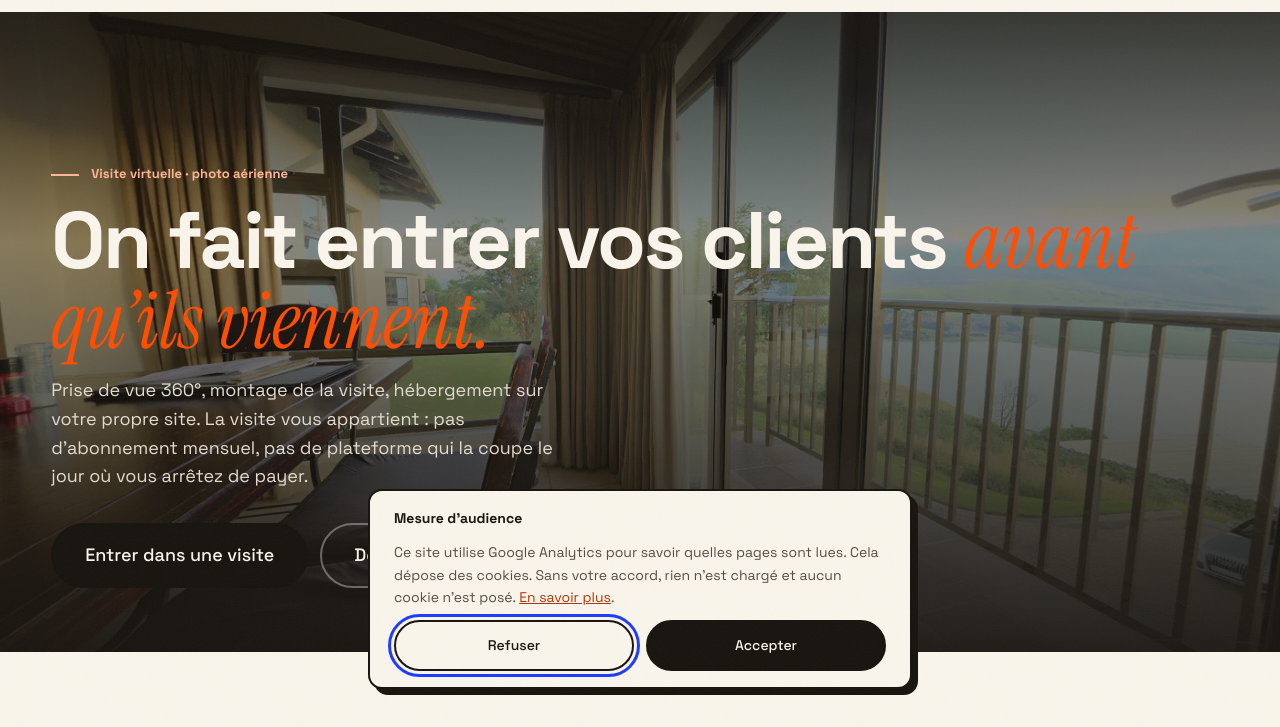
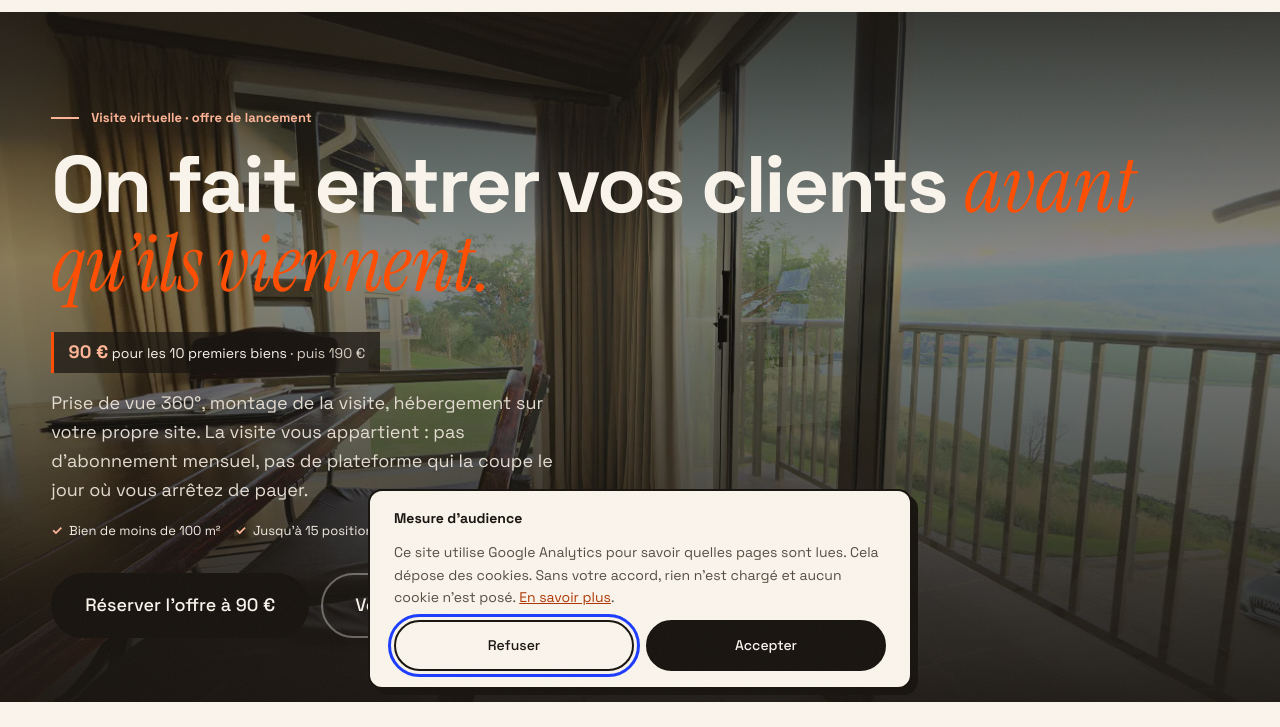
Before and after one commit to didou34000/agence-comete, a website: page visite-virtuelle-360.html in a window 1280 px wide. Shown: the part 60-787 px from the top of the page. Drawn offline with Linux system fonts and the light colour scheme; files whose address does not match are found by name.

Commit message:
Aligner l'offre visite 360 pour les campagnes

```diff
--- a/styles-360.css
+++ b/styles-360.css
@@ -50,6 +50,18 @@
 .hero-photo__chapeau {
   font-size: var(--fs-m); color: #E4DCD1;
   max-width: 46ch; margin-bottom: var(--sp-6);
+}
+.hero-photo__points {
+  display: flex; flex-wrap: wrap; gap: .45rem .9rem;
+  max-width: 52rem; margin: calc(var(--sp-4) * -1) 0 var(--sp-6);
+  padding: 0; list-style: none; color: #F4EDE4;
+  font-size: var(--fs-xs);
+}
+.hero-photo__points li {
+  display: inline-flex; align-items: center; gap: .4rem;
+}
+.hero-photo__points li::before {
+  content: "✓"; color: #FFB596; font-weight: 700;
 }
 .hero-photo .btn--fantome { color: var(--creme); border-color: #FAF5EC5C; }
 .hero-photo .btn--fantome:hover { border-color: var(--creme); background: #FAF5EC1A; }
@@ -108,6 +120,7 @@
   .galerie { grid-template-columns: 1fr; }
   .hero-photo { min-height: 74vh; }
   .hero-offre { margin-top: var(--sp-2); }
+  .hero-photo__points { display: grid; grid-template-columns: 1fr 1fr; gap: .5rem; }
 }
 
 /* ══════════ ÉTAPES SUR FOND ENCRE ══════════
--- a/visite-virtuelle-360.html
+++ b/visite-virtuelle-360.html
@@ -5,7 +5,7 @@
 <meta name="viewport" content="width=device-width, initial-scale=1">
 <meta name="theme-color" content="#FAF5EC">
 <title>Visite virtuelle 360° à Montpellier et à Paris · immobilier</title>
-<meta name="description" content="Visite virtuelle 360° à Montpellier, à Paris et partout en France. Elle vous appartient, hébergée sur votre site, sans abonnement ni cookie. Dès 199 €.">
+<meta name="description" content="Visite virtuelle 360° à Montpellier, Paris et alentours. Offre de lancement à 90 € pour les 10 premiers biens, puis 190 €, sans abonnement.">
 <link rel="canonical" href="https://lagencedusud.com/visite-virtuelle-360">
 <meta name="robots" content="index, follow, max-image-preview:large">
 <meta name="geo.region" content="FR-34">
@@ -16,7 +16,7 @@
 <meta property="og:site_name" content="L'Agence du Sud">
 <meta property="og:url" content="https://lagencedusud.com/visite-virtuelle-360">
 <meta property="og:title" content="Visite virtuelle 360° à Montpellier et à Paris">
-<meta property="og:description" content="Visite virtuelle 360° à Montpellier, à Paris et partout en France. Elle vous appartient, hébergée sur votre site, sans abonnement ni cookie. Dès 199 €.">
+<meta property="og:description" content="Visite virtuelle 360° à Montpellier, Paris et alentours. Offre de lancement à 90 € pour les 10 premiers biens, puis 190 €, sans abonnement.">
 <meta property="og:image" content="https://lagencedusud.com/assets/img/pole-360-hero.jpg">
 <meta property="og:image:width" content="1800">
 <meta property="og:image:height" content="900">
@@ -72,10 +72,10 @@
   "url": "https://lagencedusud.com/visite-virtuelle-360",
   "offers": {
     "@type": "Offer",
-    "price": "199",
+    "price": "90",
     "priceCurrency": "EUR",
     "availability": "https://schema.org/InStock",
-    "description": "Moins de 100 m², jusqu'à 15 positions, déplacement compris dans 30 km autour de Montpellier.",
+    "description": "Offre de lancement à 90 € pour les 10 premiers biens, puis 190 €. Moins de 100 m², jusqu'à 15 positions, déplacement compris dans 30 km autour de Montpellier ou de Paris, sans abonnement.",
     "url": "https://lagencedusud.com/visite-virtuelle-360"
   }
 }
@@ -107,13 +107,20 @@
       </picture>
     </div>
     <div class="wrap hero-photo__texte">
-      <p class="surtitre">Visite virtuelle · photo aérienne</p>
+      <p class="surtitre">Visite virtuelle · offre de lancement</p>
       <h1>On fait entrer vos clients <em>avant qu’ils viennent.</em></h1>
+      <p class="hero-offre"><strong>90&nbsp;€</strong> pour les 10 premiers biens <span>· puis 190&nbsp;€</span></p>
       <p class="hero-photo__chapeau">Prise de vue 360°, montage de la visite, hébergement sur votre propre site.
       La visite vous appartient : pas d’abonnement mensuel, pas de plateforme qui la coupe le jour où vous arrêtez de payer.</p>
+      <ul class="hero-photo__points" aria-label="Détails de l’offre">
+        <li>Bien de moins de 100&nbsp;m²</li>
+        <li>Jusqu’à 15 positions 360°</li>
+        <li>Mise en ligne sous 7 jours</li>
+        <li>Déplacement compris dans 30&nbsp;km</li>
+      </ul>
       <div class="hero__actions">
-        <a class="btn btn--grand" href="/visites/appartement-temoin">Entrer dans une visite</a>
-        <a class="btn btn--fantome btn--grand" href="/#contact">Demander un devis</a>
+        <a class="btn btn--grand" href="/#contact">Réserver l’offre à 90&nbsp;€</a>
+        <a class="btn btn--fantome btn--grand" href="/visites/appartement-temoin">Voir la visite témoin</a>
       </div>
     </div>
   </section>
@@ -191,15 +198,10 @@
     <p>Comptez une semaine entre la prise de vue et la mise en ligne.</p>
 
     <!-- ══════════════════════════════════════════════════════════════
-         TARIFS — À COMPLÉTER
-         Volontairement laissé vide : je n'invente pas de prix.
-         Renseigner ici la grille (forfait logement, forfait commerce,
-         position supplémentaire, déplacement au-delà de X km), sur le
-         même principe que la page site internet : un prix affiché, et
-         ce qui n'est pas compris écrit juste en dessous.
+         TARIFS — OFFRE DE LANCEMENT
          ══════════════════════════════════════════════════════════════ -->
     <h2 id="tarif">Tarif</h2>
-<p><strong>À partir de 199&nbsp;€</strong> pour la visite virtuelle d’un bien de moins de 100&nbsp;m²,
+<p><strong>90&nbsp;€ pour les 10 premiers biens</strong>, puis 190&nbsp;€ au tarif normal, pour la visite virtuelle d’un bien de moins de 100&nbsp;m²,
 jusqu’à 15 positions, déplacement compris dans un rayon de 30&nbsp;km autour de Montpellier ou de Paris. Prix
 final&nbsp;: aucune TVA à ajouter, et aucun abonnement pour que la visite reste en ligne.</p>
 <p>Au-delà — position supplémentaire, surface plus grande, plusieurs bâtiments, déplacement plus
```
Also changed, not shown: index.html (+2 -2 lines).
